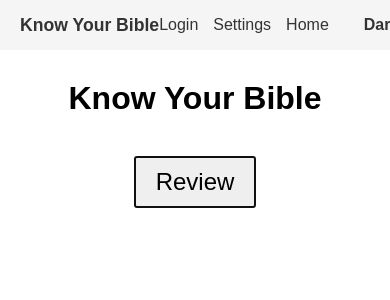
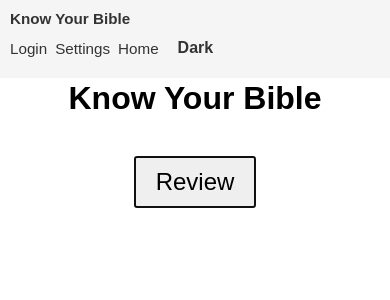
Before and after one commit to jirehhuang/know-your-bible, a FastAPI app: page / in a window 390 px wide. Shown: the top 300 px of the page. Run offline with FastAPI, Linux system fonts and the light colour scheme; parts of the project's set-up code (start-up, migrations or seed data) failed here and were passed over; some libraries are stand-ins or nearby versions.

Commit message:
Attempt at mobile-friendly version

```diff
--- a/app/templates/base.html
+++ b/app/templates/base.html
@@ -2,6 +2,7 @@
 <html>
 <head>
   <title>{% block title %}Know Your Bible{% endblock %}</title>
+  <meta name="viewport" content="width=device-width, initial-scale=1.0">
   <style>
     :root {
       --bg-color: #ffffff;
@@ -33,36 +34,48 @@
 
     .top-bar {
       display: flex;
+      flex-wrap: wrap;
+      align-items: center;
       justify-content: space-between;
-      align-items: center;
-      padding: 10px 20px;
+      padding: 10px 15px;
       background-color: var(--top-bar-bg);
       font-size: 1em;
       position: fixed;
       top: 0;
       left: 0;
       right: 0;
-      overflow-x: auto;
-      white-space: nowrap;
-      height: 50px;
       z-index: 1000;
     }
 
     .top-bar-left {
-      font-weight: bold;
-      font-size: 1.1em;
+      flex: 1;
     }
 
     .top-bar-right {
       display: flex;
       gap: 15px;
       align-items: center;
+      justify-content: flex-end;
+    }
+
+    @media (max-width: 600px) {
+      .top-bar {
+        flex-direction: column;
+        align-items: flex-start;
+      }
+
+      .top-bar-left,
+      .top-bar-right {
+        flex: 1 1 100%;
+        margin-bottom: 5px;
+      }
     }
 
     .top-bar a,
     .top-bar span {
       color: var(--link-color);
       text-decoration: none;
+      font-size: 1em;
     }
 
     .top-bar a:hover {
@@ -73,25 +86,49 @@
     .container {
       margin-top: 80px;
       text-align: center;
-      padding: 0 20px;
+      padding: 0 15px;
     }
 
     button {
       font-size: 1em;
-      padding: 5px 10px;
+      padding: 8px 12px;
     }
 
     #darkModeToggle {
       font-size: 1em;
       background: none;
-      border: none;
+      border: 1px solid transparent;
       cursor: pointer;
       color: var(--link-color);
       font-weight: bold;
+      padding: 5px 10px;
     }
 
     #darkModeToggle:hover {
       color: var(--hover-color);
+    }
+
+    @media (max-width: 600px) {
+      .top-bar {
+        flex-direction: column;
+        align-items: flex-start;
+        padding: 10px;
+      }
+
+      .top-bar-left,
+      .top-bar-right {
+        flex: 1 1 100%;
+        justify-content: space-between;
+      }
+
+      .top-bar-right {
+        gap: 8px;
+        flex-wrap: wrap;
+      }
+
+      button, .top-bar a {
+        font-size: 0.95em;
+      }
     }
   </style>
 
@@ -100,7 +137,7 @@
 <body>
   <div class="top-bar">
     <div class="top-bar-left">
-      <a href="/">Know Your Bible</a>
+      <strong><a href="/">Know Your Bible</a></strong>
     </div>
     <div class="top-bar-right">
       {% if request.cookies.get('user_id') %}
@@ -143,7 +180,6 @@
     setTheme(savedTheme);
   </script>
 
-  <!-- Logos Reftagger -->
   <script>
     var refTagger = {
       settings: {
@@ -152,13 +188,13 @@
     };
 
     (function(d, t) {
-      var n=d.querySelector('[nonce]');
-      refTagger.settings.nonce = n && (n.nonce||n.getAttribute('nonce'));
+      var n = d.querySelector('[nonce]');
+      refTagger.settings.nonce = n && (n.nonce || n.getAttribute('nonce'));
       var g = d.createElement(t), s = d.getElementsByTagName(t)[0];
       g.src = 'https://api.reftagger.com/v2/RefTagger.js';
       g.nonce = refTagger.settings.nonce;
       s.parentNode.insertBefore(g, s);
     }(document, 'script'));
-    </script>
+  </script>
 </body>
 </html>
```
